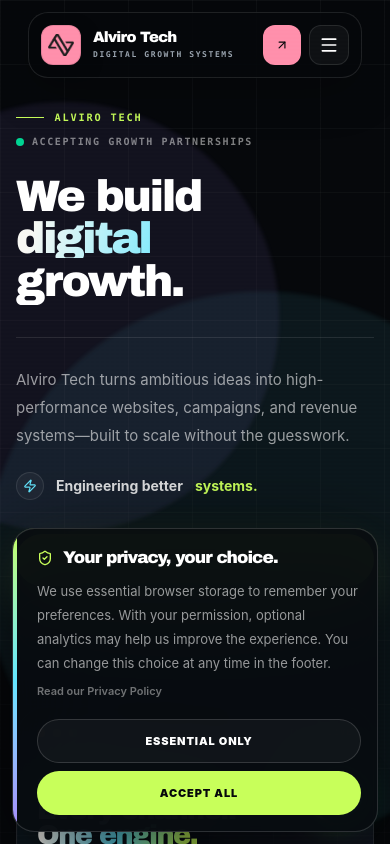
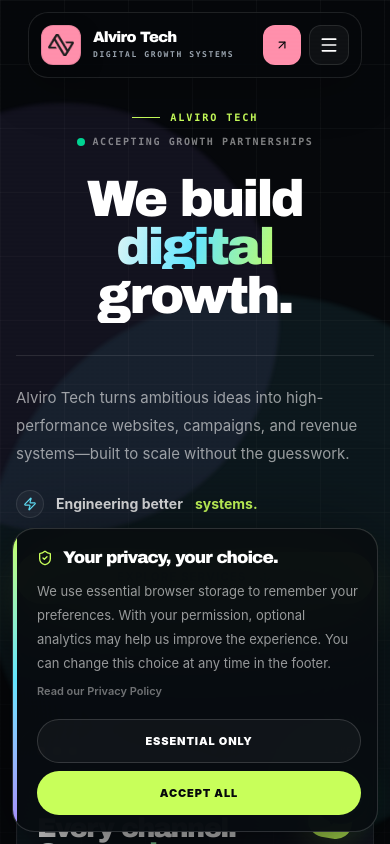
Before and after one commit to abuzar-ali1/Alviro-Tech, a Next.js app: page / in a window 390 px wide. Shown: the top 844 px of the page. Built offline with nearby package versions, Linux system fonts and the light colour scheme.

Commit message:
Center and resize hero content on smaller screens

```diff
--- a/app/components/Hero.tsx
+++ b/app/components/Hero.tsx
@@ -48,7 +48,7 @@ export default function Hero() {
       <div className="site-container relative z-10">
         <div className="grid items-center gap-14 lg:grid-cols-[1.12fr_.88fr] lg:gap-12 xl:gap-20">
           <motion.div style={{ y: copyY, opacity: copyOpacity }}>
-            <motion.div initial={reduceMotion ? false : { opacity: 0, y: 12 }} animate={{ opacity: 1, y: 0 }} transition={{ delay: 0.1, duration: 0.7 }} className="mb-7 flex flex-wrap items-center gap-x-4 gap-y-3">
+            <motion.div initial={reduceMotion ? false : { opacity: 0, y: 12 }} animate={{ opacity: 1, y: 0 }} transition={{ delay: 0.1, duration: 0.7 }} className="mb-7 flex flex-wrap items-center justify-center gap-x-4 gap-y-3 text-center lg:justify-start lg:text-left">
               <span className="eyebrow text-[var(--acid)]">Alviro Tech</span>
               <span className="hidden size-1 rounded-full bg-white/25 sm:block" />
               <span className="mono-type flex items-center gap-2 text-[10px] font-bold uppercase tracking-[.16em] text-white/48">
@@ -57,7 +57,7 @@ export default function Hero() {
               </span>
             </motion.div>
 
-            <h1 className="display-type text-balance text-[clamp(2.75rem,6vw,5.3rem)] leading-[.88] text-white">
+            <h1 className="display-type mx-auto w-fit text-center text-[clamp(3.2rem,13vw,4.05rem)] leading-[.86] text-white sm:text-[clamp(4rem,9vw,5rem)] lg:mx-0 lg:text-left lg:text-[clamp(2.75rem,6vw,5.3rem)] lg:leading-[.88]">
               <span className="hero-line block overflow-hidden pb-[.08em]"><span className="block">We build</span></span>
               <span className="hero-line hero-line-delay block overflow-hidden pb-[.09em]"><span className="text-gradient block">digital</span></span>
               <span className="hero-line hero-line-late block overflow-hidden pb-[.1em]"><span className="block">growth.</span></span>
```
